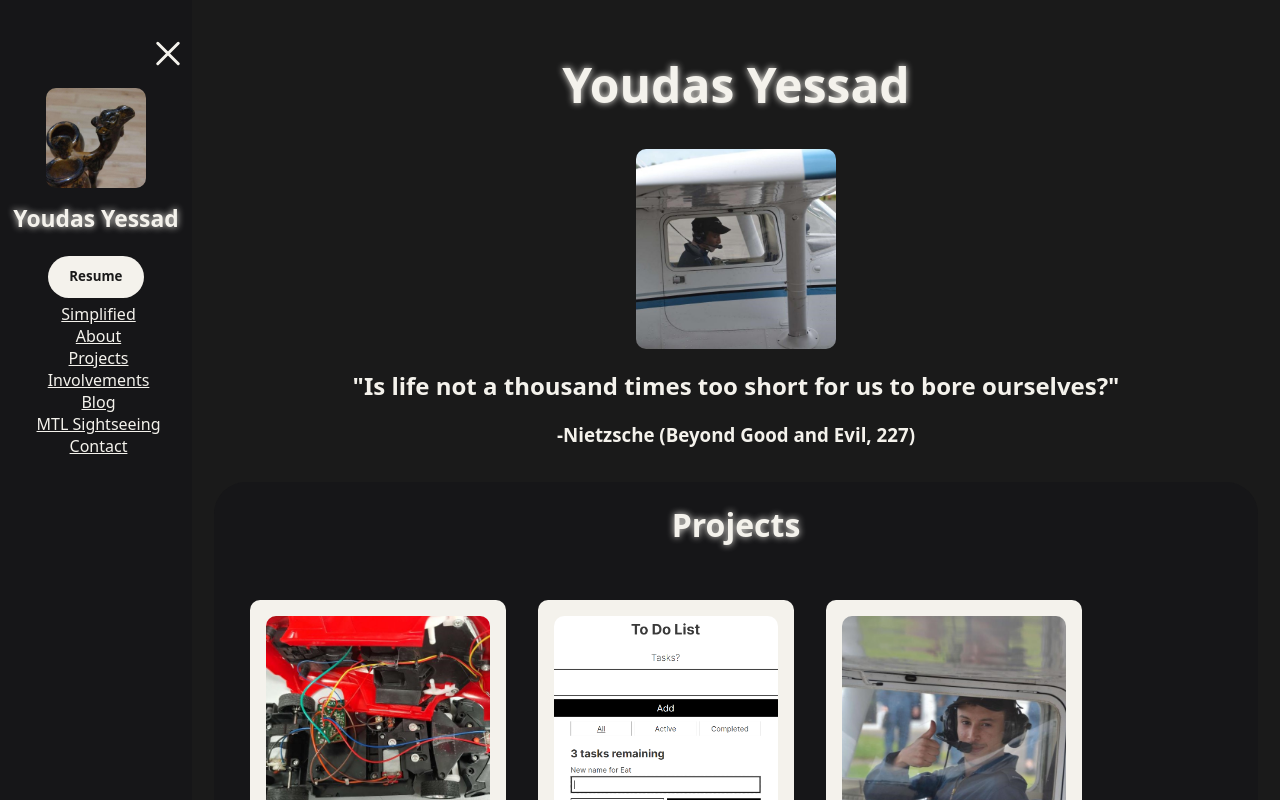
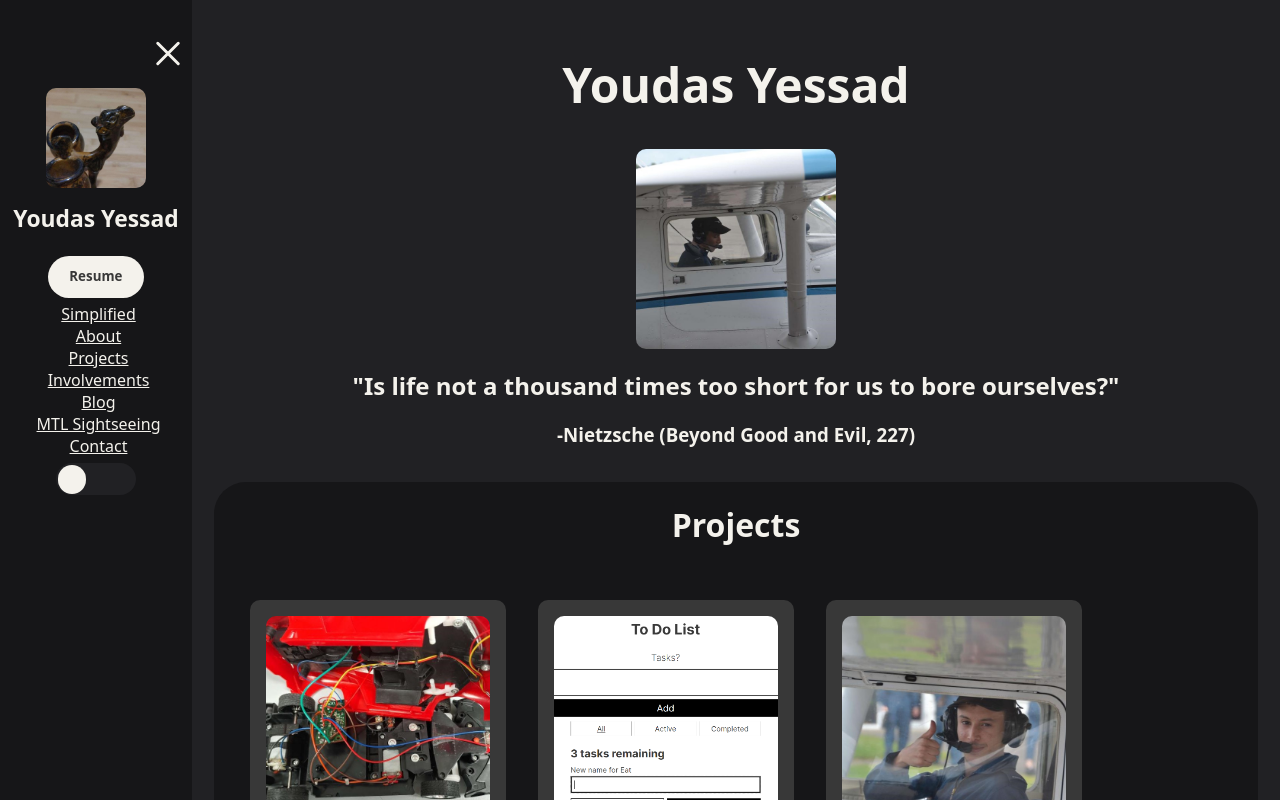
Before and after one commit to Epistememos/personal-website, a React (Create React App) app: page /#/ in a window 1280 px wide. Built offline with nearby package versions, Linux system fonts and the light colour scheme.

Commit message:
Added Lightmode

```diff
--- a/src/App.css
+++ b/src/App.css
@@ -1,7 +1,7 @@
 body {
     margin: 0;
     padding: 0;
-    background-color: rgb(26, 26, 26);
+    background-color: var(--primary-color);
     font-family: system-ui, -apple-system, BlinkMacSystemFont, 'Segoe UI', Roboto, Oxygen, Ubuntu, Cantarell, 'Open Sans', 'Helvetica Neue', sans-serif;
 }
 .App{
--- a/src/components/Button.css
+++ b/src/components/Button.css
@@ -7,7 +7,7 @@
   margin: 5px;
   font-weight: 600;
   line-height: 15px;
-  color: rgb(26, 26, 26);
+  color: var(--tertiary-color);
   position: relative;
   text-align: center;
   background: none;
@@ -36,8 +36,8 @@
   will-change: transform, filter;
 }
 .btn-shadow:hover {
-  color: rgb(26, 26, 26);
-  text-shadow: 0 0 50px white;
+  color: var(--tertiary-color);
+  text-shadow: 0 0 50px var(--txt-color);
 }
 .btn-shadow:hover span {
   filter: brightness(0.9) contrast(1.2);
@@ -50,5 +50,5 @@
   right: 15px;
 }
 .btn-shadow--black span {
-  background: rgb(244, 242, 236);
+  background: var(--txt-color);
 }
--- a/src/components/Header.css
+++ b/src/components/Header.css
@@ -1,15 +1,13 @@
 .header {
     display: grid;
     place-items: center;
-    color: var(--white);
+    color: var(--txt-color);
     font-family: system-ui, -apple-system, BlinkMacSystemFont, 'Segoe UI', Roboto, Oxygen, Ubuntu, Cantarell, 'Open Sans', 'Helvetica Neue', sans-serif;
 }
 
 .header > h1 {
     text-align: center;
     font-size: 3em;
-    text-shadow:
-        0 0 7px var(--white);
 }
 
 .header > img {
@@ -23,7 +21,4 @@
 .quote:hover {
     cursor: pointer;
     text-align: center;
-    text-shadow:
-      0 0 7px var(--white),
-      0 0 10px var(--white);
 }
--- a/src/components/Popup.css
+++ b/src/components/Popup.css
@@ -1,6 +1,6 @@
 .popup {
     position: fixed;
-    background-color: var(--white);
+    background-color: var(--txt-color);
     display: flex;
     justify-content: center;
     align-items: center;
@@ -11,7 +11,7 @@
     z-index: 2;
 }
 .popup-inner >p {
-    color: var(--gray);
+    color: var(--primary-color);
 }
 
 
@@ -19,13 +19,13 @@
     position: relative;
     padding: 10px;
     width: 80%;
-    color: var(--gray);
+    color: var(--primary-color);
 }
 
 .popup-inner > button {
-    background-color: var(--gray);
+    background-color: var(--primary-color);
     outline-width: 0cap;
-    color: var(--white);
+    color: var(--txt-color);
     padding: 4px;
     border-radius: 10%;
 }
--- a/src/components/Showcase.css
+++ b/src/components/Showcase.css
@@ -5,9 +5,7 @@
 
 h1 {
   text-align: left;
-  color: var(--white);
-  text-shadow:
-  0 0 7px var(--white);
+  color: var(--txt-color);
 }
 
 .showcase__container {
@@ -19,7 +17,7 @@ h1 {
   height: auto;
   padding-left: auto;
   padding-bottom: 1em;
-  background-color: var(--black);
+  background-color: var(--secondary-color);
   border-radius: 2em;
 }
 
@@ -36,7 +34,7 @@ h1 {
   display: flex;
   flex: 1;
   border-radius: 10px;
-  background-color: var(--white);
+  background-color: var(--tertiary-color);
 }
 
 .showcase__item__link {
@@ -70,7 +68,7 @@ h1 {
 }
 
 .showcase__item__text {
-  color: #252e48;
+  color: var(--txt-color);
   font-size: 1em;
   line-height: 22px;
   margin-top: 1em;
--- a/src/components/SideNav.css
+++ b/src/components/SideNav.css
@@ -1,7 +1,7 @@
 .sidenav-container {
     margin-top: 0;
     z-index: 1;
-    background-color: rgb(22,22,24);
+    background-color: var(--secondary-color);
     padding-top: 30px;
     display: flex;
     flex-direction: column;
@@ -12,17 +12,17 @@
 
 
 .sidenav-container > a {
-    color: var(--white);
+    color: var(--txt-color);
     font-size: 1em;
 }
 .sidenav-container > a:hover {
     text-shadow:
-      0 0 7px var(--white),
-      0 0 10px var(--white);
+      0 0 7px var(--txt-color),
+      0 0 10px var(--txt-color);
 }
 
 .sidenav-container > h1 {
-    color: var(--white);
+    color: var(--txt-color);
     font-size: 1em;
 }
 
@@ -36,8 +36,7 @@ img {
     margin-top: 10px;
     position: relative;
     z-index: 1;
-    background-color: rgb(22,22,24);
-    transition: 0.3s ease;
+    background-color: var(--secondary-color);
     display: flex;
     flex-direction: column;
     align-items: center;
@@ -45,17 +44,17 @@ img {
   }
 
   .sidenav-open > a {
-      color:var(--white);
+      color:var(--txt-color);
       font-size: 1em;
   }
   .sidenav-open > a:hover {
       text-shadow:
-        0 0 7px var(--white),
-        0 0 10px var(--white);
+        0 0 7px var(--txt-color),
+        0 0 10px var(--txt-color);
   }
 
   .sidenav-open > h1 {
-      color: var(--white);
+      color: var(--txt-color);
       font-size: 2cap;
   }
 
--- a/src/components/SideNav.js
+++ b/src/components/SideNav.js
@@ -4,6 +4,7 @@ import './SideNav.css';
 import Button from './Button';
 import { Spin as Hamburger } from 'hamburger-react';
 import { HashLink } from 'react-router-hash-link';
+import Theme from './Theme';
 
 const SideNav = (props) => {
   const [isOpen, setOpen] = useState(true);
@@ -19,7 +20,7 @@ const SideNav = (props) => {
   return (
     <div className="sidenav-container">
       <div className="menu-icon">
-        <Hamburger rounded toggled={isOpen} toggle={() => toggleNav(!isOpen)} color="#F4F2EC" />
+        <Hamburger rounded toggled={isOpen} toggle={() => toggleNav(!isOpen)} color="var(--txt-color)" />
       </div>
       {isOpen && (
         <div className="sidenav-open">
@@ -33,6 +34,7 @@ const SideNav = (props) => {
           <HashLink to="/#blog">Blog</HashLink>
           <HashLink to="/#mtl-sightseeing">MTL Sightseeing</HashLink>
           <HashLink to="/#footer">Contact</HashLink>
+          <Theme />
         </div>
       )}
     </div>
--- /dev/null
+++ b/src/components/Theme.css
@@ -0,0 +1,77 @@
+:root {
+    --wide: 96%;
+    --narrow: 85%;
+    --white: rgb(244, 242, 236);
+    --black: rgb(22,22,24);
+    --light-gray: rgb(56, 56, 56);
+    --blue:  #ADD8E6;
+    --light-blue:  #f5ffff;
+    --gray: rgb(33,33,36);
+    --primary-color: var(--gray);
+    --secondary-color: var(--black);
+    --tertiary-color: var(--light-gray);
+    --txt-color: var(--white);
+  }
+[data-theme="light"] {
+    --wide: 96%;
+    --narrow: 85%;
+    --white: rgb(244, 242, 236);
+    --black: rgb(22,22,24);
+    --gray: rgb(33,33,36);
+    --light-gray: rgb(56, 56, 56);
+    --blue: #ADD8E6;
+    --light-blue:  #f5ffff;
+    --primary-color: var(--blue);
+    --secondary-color: var(--white);
+    --tertiary-color: var(--light-blue);
+    --txt-color: var(--gray);
+}
+
+.theme-toggle {
+    display: flex;
+    flex-direction: column;
+    align-items: center;
+    justify-content: center;
+}
+.theme-toggle > label {
+    width: 5em;
+    height: 2em;
+    position: relative;
+    display: block;
+    background: var(--gray);
+    border-radius: 40px;
+    cursor: pointer;
+    transition: 2s;
+}
+
+.theme-toggle > label:after {
+    content: "";
+    width: 1.8em;
+    height: 1.8em;
+    border-radius: 1.8em;
+    position: absolute;
+    top: .1em;
+    left: .1em;
+    background: var(--white);
+}
+
+.theme-toggle > input {
+    width: 0;
+    height: 0;
+    visibility: hidden;
+}
+
+.theme-toggle > input:checked + label {
+    background-color: var(--gray);
+}
+
+.theme-toggle > input:checked + label:after {
+    left: 4.9em;
+    transform: translateX(-100%);
+    transition-duration: 0.3s;
+    background: var(--white);
+}
+
+.theme-toggle > label:active:after{
+    width: 2.3em;
+}
--- /dev/null
+++ b/src/components/Theme.js
@@ -0,0 +1,26 @@
+import React from 'react';
+import './Theme.css';
+
+function Theme() {
+  const handleThemeToggle = () => {
+    const htmlElement = document.querySelector('html');
+    const currentTheme = htmlElement.getAttribute('data-theme');
+
+    // Toggle between 'light' and 'dark' themes
+    const newTheme = currentTheme === 'light' ? 'dark' : 'light';
+    htmlElement.setAttribute('data-theme', newTheme);
+  };
+
+  return (
+    <div className='theme-toggle'>
+      <input
+        type="checkbox"
+        id="theme-toggle"
+        onChange={handleThemeToggle}
+      />
+      <label htmlFor="theme-toggle"></label>
+    </div>
+  );
+}
+
+export default Theme;
--- a/src/components/pages/Home.css
+++ b/src/components/pages/Home.css
@@ -1,13 +1,7 @@
-:root {
-    --wide: 96%;
-    --narrow: 85%;
-    --white: rgb(244, 242, 236);
-    --black: rgb(22,22,24);
-    --gray: rgb(33,33,36);
-  }
+
 
 html {
-    background-color: rgb(33,33,36);
+    background-color: var(--primary_color);
 }
 
 
--- a/src/components/pages/Simplified.css
+++ b/src/components/pages/Simplified.css
@@ -1,6 +1,6 @@
 
 .simplified_container {
-    color: var(--white);
+    color: var(--txt-color);
     font-family: system-ui, -apple-system, BlinkMacSystemFont, 'Segoe UI', Roboto, Oxygen, Ubuntu, Cantarell, 'Open Sans', 'Helvetica Neue', sans-serif;
     padding: 2%;
 
@@ -15,7 +15,7 @@
 .simplified_section >h3,p,a {
     padding-left: 2%;
     text-align: justify;
-    color: var(--white);
+    color: var(--txt-color);
 }
 .simplified_section >p {
     line-height: normal;
```
